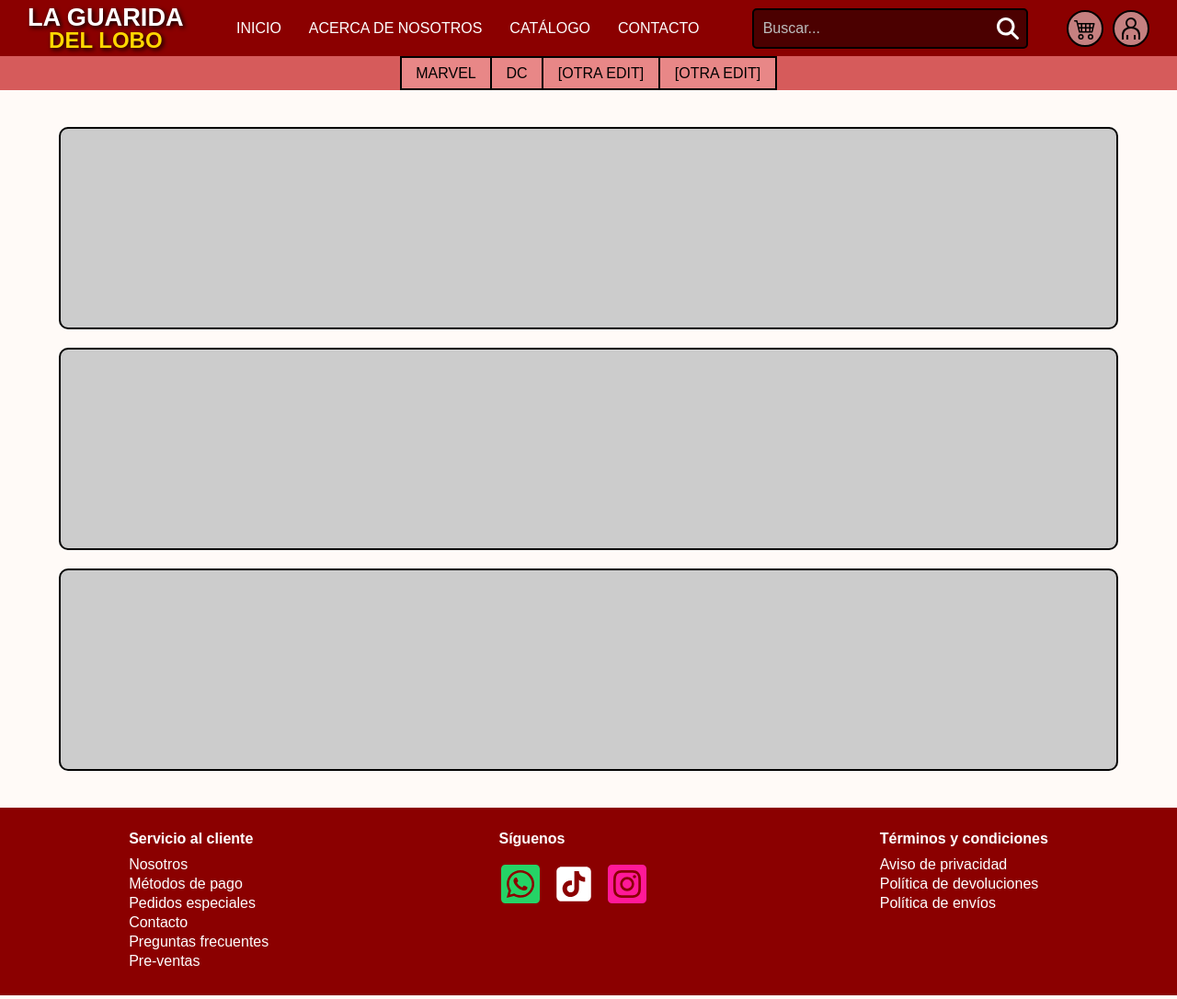
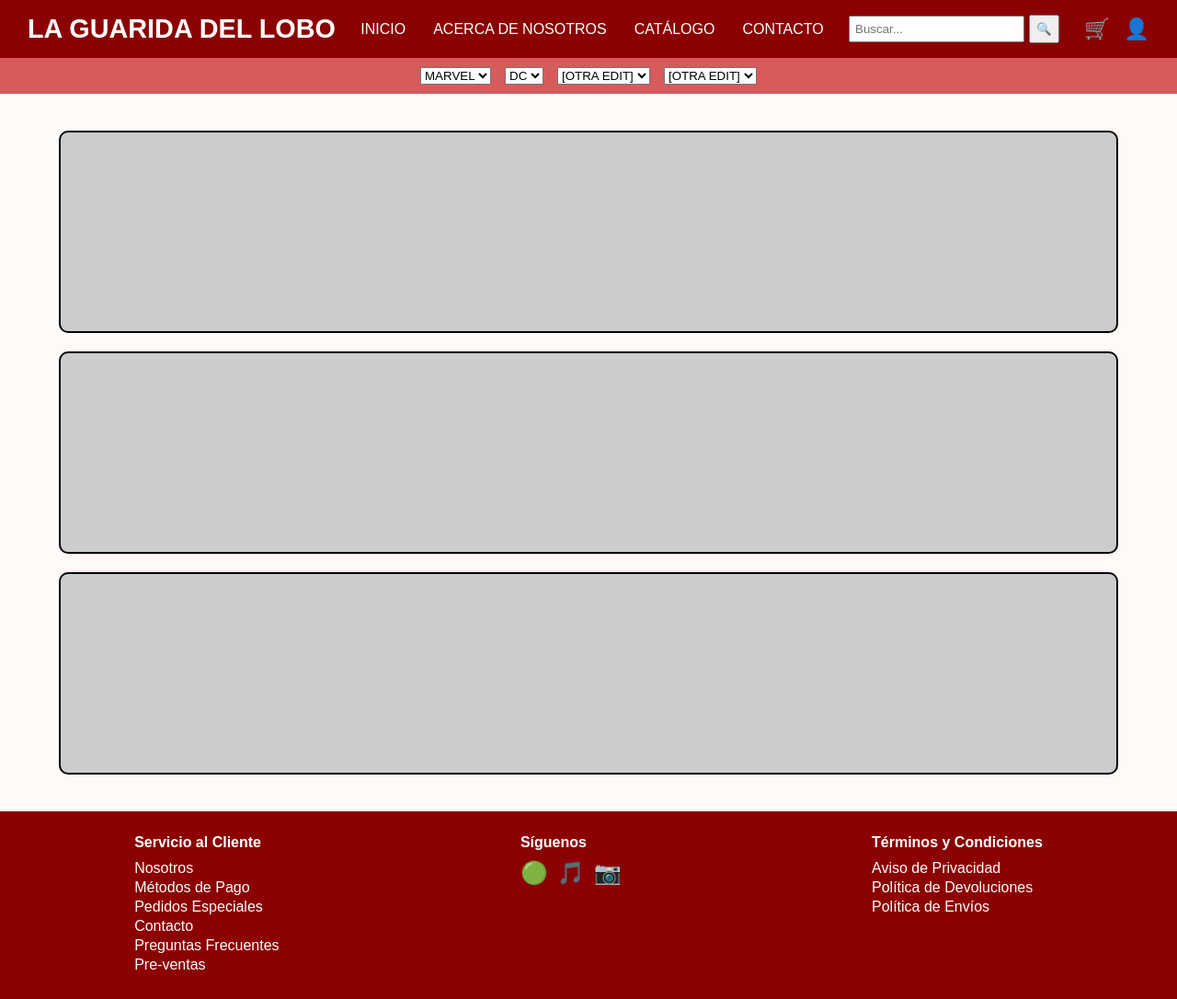
Before and after one commit to BukiLopez/Guarida_Lobo, a React (Vite) app in the folder guarida_lobo/: page / in a window 1280 px wide. Shown: the whole page at 92% size. Built offline with nearby package versions, Linux system fonts and the light colour scheme.

Commit message:
Revert "Cambios cambios"
This reverts commit adf4901378ef0ddc0901b2a6fa2035079fd88241.

```diff
--- a/guarida_lobo/package.json
+++ b/guarida_lobo/package.json
@@ -11,8 +11,7 @@
   },
   "dependencies": {
     "react": "^19.1.0",
-    "react-dom": "^19.1.0",
-    "react-icons": "^5.5.0"
+    "react-dom": "^19.1.0"
   },
   "devDependencies": {
     "@eslint/js": "^9.29.0",
--- a/guarida_lobo/src/components/Footer.css
+++ b/guarida_lobo/src/components/Footer.css
@@ -13,52 +13,9 @@
 
 .footer-column p {
   margin: 3px 0;
-  cursor: pointer;
-}
-
-.footer-column p:hover {
-  text-decoration: underline;
-}
-
-.social-icons {
-  display: flex;
-  justify-content: center;
-  gap: 10px;
-  list-style: none;
-  padding: 0;
-  margin: 1rem 0;
 }
 
 .social-icons span {
-  font-size: 3rem;
-  transition: transform 0.2s, color 0.2s;
-  cursor: pointer;
+  margin-right: 10px;
+  font-size: 1.5rem;
 }
-
-.social-icons span:hover {
-  transform: scale(1.2);
-}
-
-.whatsapp {
-  color: #25d366;
-}
-
-.whatsapp:hover {
-  color: #128c7e;
-}
-
-.tiktok {
-  color: white;
-}
-
-.tiktok:hover {
-  color: rgb(109, 233, 255)
-}
-
-.instagram {
-  color: rgb(255, 25, 152)
-}
-
-.instagram:hover {
-  color: rgb(169, 0, 236)
-}
--- a/guarida_lobo/src/components/Footer.tsx
+++ b/guarida_lobo/src/components/Footer.tsx
@@ -1,32 +1,30 @@
 import React from 'react';
-import { FaWhatsappSquare, FaInstagramSquare } from "react-icons/fa";
-import { AiFillTikTok } from "react-icons/ai";
 import './Footer.css';
 
 const Footer = () => (
   <footer className="footer">
     <div className="footer-column">
-      <h4>Servicio al cliente</h4>
+      <h4>Servicio al Cliente</h4>
       <p>Nosotros</p>
-      <p>Métodos de pago</p>
-      <p>Pedidos especiales</p>
+      <p>Métodos de Pago</p>
+      <p>Pedidos Especiales</p>
       <p>Contacto</p>
-      <p>Preguntas frecuentes</p>
+      <p>Preguntas Frecuentes</p>
       <p>Pre-ventas</p>
     </div>
     <div className="footer-column">
       <h4>Síguenos</h4>
       <div className="social-icons">
-        <span className="whatsapp"><FaWhatsappSquare /></span>
-        <span className="tiktok"><AiFillTikTok /></span>
-        <span className="instagram"><FaInstagramSquare /></span>
+        <span>🟢</span>
+        <span>🎵</span>
+        <span>📷</span>
       </div>
     </div>
     <div className="footer-column">
-      <h4>Términos y condiciones</h4>
-      <p>Aviso de privacidad</p>
-      <p>Política de devoluciones</p>
-      <p>Política de envíos</p>
+      <h4>Términos y Condiciones</h4>
+      <p>Aviso de Privacidad</p>
+      <p>Política de Devoluciones</p>
+      <p>Política de Envíos</p>
     </div>
   </footer>
 );
--- a/guarida_lobo/src/components/Header.css
+++ b/guarida_lobo/src/components/Header.css
@@ -1,35 +1,18 @@
-/* General header styles */
 .header {
-  background-color: #8b0000; /* Rojo oscuro */
+  background-color: #8b0000;
   display: flex;
   justify-content: space-between;
   align-items: center;
-  padding: 5px 30px;
+  padding: 15px 30px;
   color: white;
   font-family: 'Orbitron', sans-serif;
 }
 
-/* Logo styles */
 .logo {
-  text-align: center;
-  font-size: 1.5rem;
+  font-size: 1.8rem;
   font-weight: bold;
-  line-height: 1;
-  text-shadow: 2px 2px 5px black;
 }
 
-.logo-line1 {
-  display: block;
-  font-size: 1.7rem;
-}
-
-.logo-line2 {
-  display: block;
-  font-size: 1.5rem;
-  color: #ffd700;
-}
-
-/* Navbar styles */
 .navbar a {
   margin: 0 15px;
   color: white;
@@ -37,71 +20,16 @@
   font-weight: 500;
 }
 
-/* Search bar styles */
-.search-bar {
-  display: flex;
-  align-items: center;
-  border: 2px solid black; /* Negro sólido */
-  background-color: #4b0000; /* Fondo rojo más oscuro */
+.search-bar input {
   padding: 5px;
-  border-radius: 5px;
-  width: 300px; /* Ancho fijo */
 }
 
-.search-bar input {
-  border: none;
-  background-color: transparent;
-  color: #bdbdbd; /* Placeholder gris claro */
-  font-size: 1rem;
-  flex-grow: 1;
-  padding: 5px;
-  outline: none;
+.search-bar button {
+  padding: 6px;
+  margin-left: 5px;
 }
 
-.search-bar input::placeholder {
-  color: #bdbdbd;
+.icons span {
+  margin-left: 15px;
+  font-size: 1.4rem;
 }
-
-.search-button {
-  display: flex; /* Activa flexbox */
-  justify-content: center; /* Centra horizontalmente */
-  align-items: center; /* Centra verticalmente */
-  border: none;
-  background: none;
-  color: white; /* Cambia el color del ícono */
-  font-size: 1.5rem; /* Tamaño del ícono */
-  cursor: pointer;
-  padding: 0; /* Elimina el padding interno */
-  width: 30px; /* Ancho del botón */
-  height: 30px; /* Alto del botón, igual al ancho */
-}
-
-/* Icons container */
-.icons {
-  display: flex; /* Activa flexbox */
-  justify-content: flex-end; /* Alinea horizontalmente los íconos a la derecha */
-  align-items: center; /* Centra verticalmente los íconos */
-  gap: 10px; /* Espaciado entre los íconos */
-}
-
-/* Icons styles */
-.icons span {
-  display: flex; /* Activa flexbox para centrar el contenido dentro del círculo */
-  justify-content: center; /* Centra horizontalmente */
-  align-items: center; /* Centra verticalmente */
-  width: 40px; /* Tamaño del círculo */
-  height: 40px; /* Tamaño del círculo */
-  background-color: rgba(255, 255, 255, 0.5); /* Fondo blanco con opacidad */
-  border: 2px solid black; /* Borde negro */
-  border-radius: 50%; /* Hace que sea un círculo */
-  color: black; /* Color del ícono negro */
-  font-size: 1.5rem; /* Tamaño del ícono */
-  cursor: pointer; /* Indica que es clickeable */
-  transition: transform 0.2s ease, background-color 0.2s ease;
-}
-
-/* Hover effect */
-.icons span:hover {
-  transform: scale(1.1); /* Aumenta ligeramente el tamaño al pasar el cursor */
-  background-color: rgba(255, 255, 255, 0.7); /* Fondo más opaco */
-}
--- a/guarida_lobo/src/components/Header.tsx
+++ b/guarida_lobo/src/components/Header.tsx
@@ -1,15 +1,9 @@
 import React from 'react';
-import { FaMagnifyingGlass } from "react-icons/fa6";
-import { BsCart4 } from "react-icons/bs";
-import { GrUser } from "react-icons/gr";
 import './Header.css';
 
 const Header = () => (
   <header className="header">
-    <div className="logo">
-      <span className="logo-line1">LA GUARIDA</span>
-      <span className="logo-line2">DEL LOBO</span>
-    </div>
+    <div className="logo">LA GUARIDA DEL LOBO</div>
     <nav className="navbar">
       <a href="#">INICIO</a>
       <a href="#">ACERCA DE NOSOTROS</a>
@@ -18,11 +12,11 @@
     </nav>
     <div className="search-bar">
       <input type="text" placeholder="Buscar..." />
-      <button className="search-button"><FaMagnifyingGlass /></button>
+      <button>🔍</button>
     </div>
     <div className="icons">
-      <span><BsCart4 /></span>
-      <span><GrUser /></span>
+      <span>🛒</span>
+      <span>👤</span>
     </div>
   </header>
 );
--- a/guarida_lobo/src/components/MenuBar.css
+++ b/guarida_lobo/src/components/MenuBar.css
@@ -1,44 +1,7 @@
-/* Estilo general del contenedor */
 .menu-bar {
-  background-color: #d65b5b; /* Fondo rojo */
-  display: flex; /* Flexbox para alinear horizontalmente */
-  justify-content: center; /* Centra los selectores horizontalmente */
-  gap: 0; /* Sin espacio entre selectores */
+  background-color: #d65b5b;
+  padding: 10px;
+  display: flex;
+  justify-content: center;
+  gap: 15px;
 }
-
-/* Estilo de los selectores */
-.menu-bar select {
-  background-color: #e88787; /* Fondo rojo claro */
-  border: 2px solid black; /* Borde más grueso */
-  font-size: 1rem; /* Tamaño del texto */
-  color: black; /* Color del texto */
-  cursor: pointer; /* Muestra el cursor de pointer */
-  appearance: none; /* Elimina el estilo predeterminado del navegador */
-  text-align: center; /* Centra el texto horizontalmente */
-  text-transform: uppercase; /* Convierte el texto a mayúsculas */
-  margin: 0; /* Sin margen externo */
-  padding: 8px 15px; /* Espaciado interno adicional */
-  border-radius: 0; /* Sin bordes redondeados */
-  height: auto; /* Permite ajustar la altura según el padding */
-}
-
-/* Ajuste para eliminar bordes entre los select */
-.menu-bar select:not(:first-child) {
-  border-left: none; /* Elimina el borde izquierdo de los selectores siguientes */
-}
-
-/* Icono de flecha personalizado */
-.menu-bar select::-ms-expand {
-  display: none; /* Oculta el ícono predeterminado en IE/Edge */
-}
-
-/* Hover effect */
-.menu-bar select:hover {
-  background-color: #d65b5b; /* Fondo más oscuro al pasar el cursor */
-  border-color: black; /* Asegura que el borde permanezca visible */
-}
-
-/* Focus effect */
-.menu-bar select:focus {
-  outline: none; /* Elimina el contorno predeterminado */
-}
```
Also changed, not shown: 1 other file (tests, documents, lock files or other folders).
